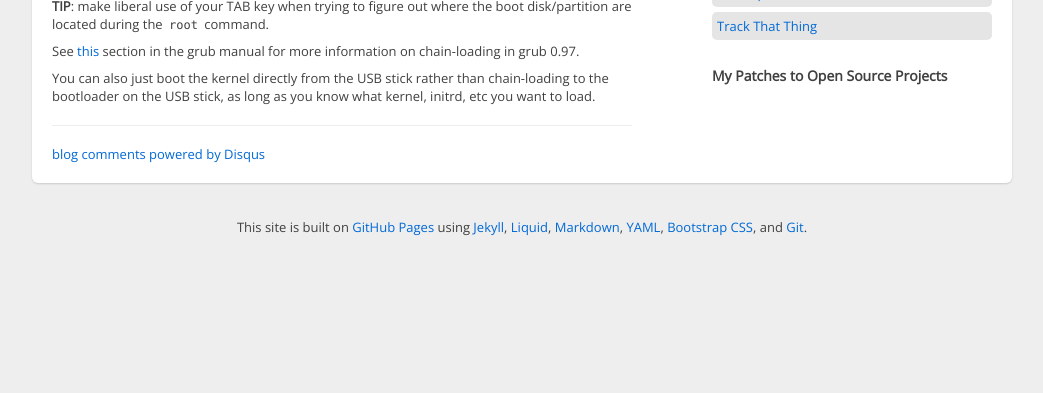
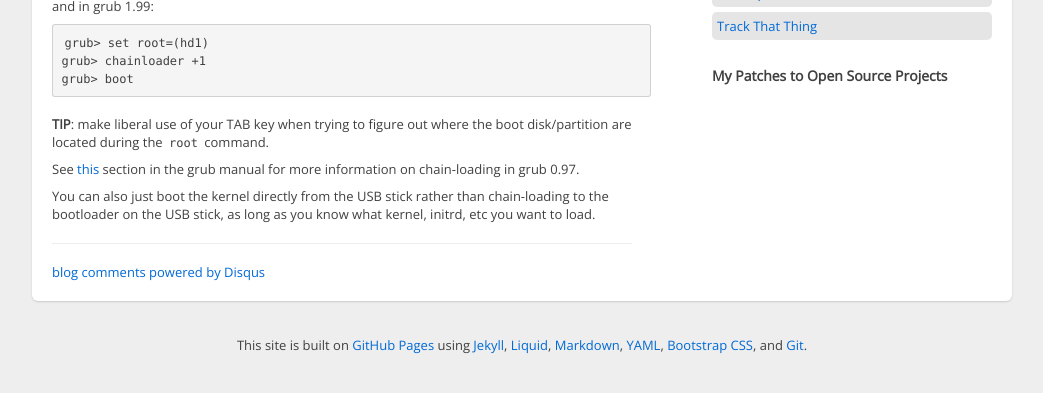
Before and after one commit to mgalgs/mgalgs.github.io, a Jekyll site: the page built from _posts/2012-04-14-how-to-boot-from-usb-on-a-machine-that-doesnt-support-booting-from-usb.markdown, in a window 1280 px wide, cut to the strip 364-757 px from the top of the page. Shown: the whole strip, without its empty margins (118-1161 px from the left). Built offline with Jekyll 4.4.1, drawn with Linux system fonts in a browser that asks for light colours; some web fonts are replaced.

Commit message:
grub 1.99 chainloading

```diff
--- a/_posts/2012-04-14-how-to-boot-from-usb-on-a-machine-that-doesnt-support-booting-from-usb.markdown
+++ b/_posts/2012-04-14-how-to-boot-from-usb-on-a-machine-that-doesnt-support-booting-from-usb.markdown
@@ -13,6 +13,12 @@ the bootloader on the USB stick. Here's how you do it in grub 0.97:
     grub> makeactive
     grub> chainloader +1
 
+and in grub 1.99:
+
+    grub> set root=(hd1)
+    grub> chainloader +1
+    grub> boot
+
 **TIP**: make liberal use of your TAB key when trying to figure out
   where the boot disk/partition are located during the `root` command.
 
```
